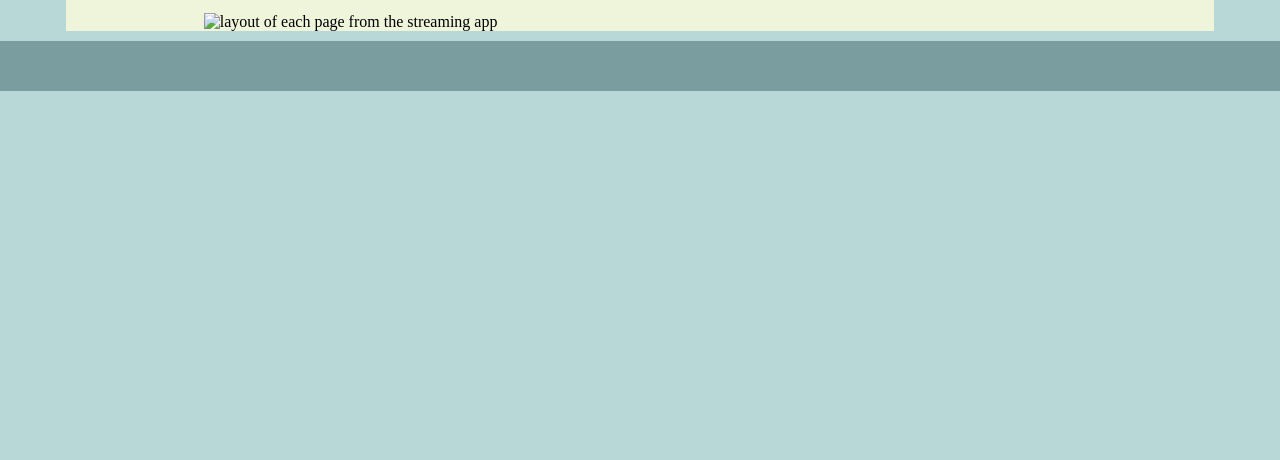
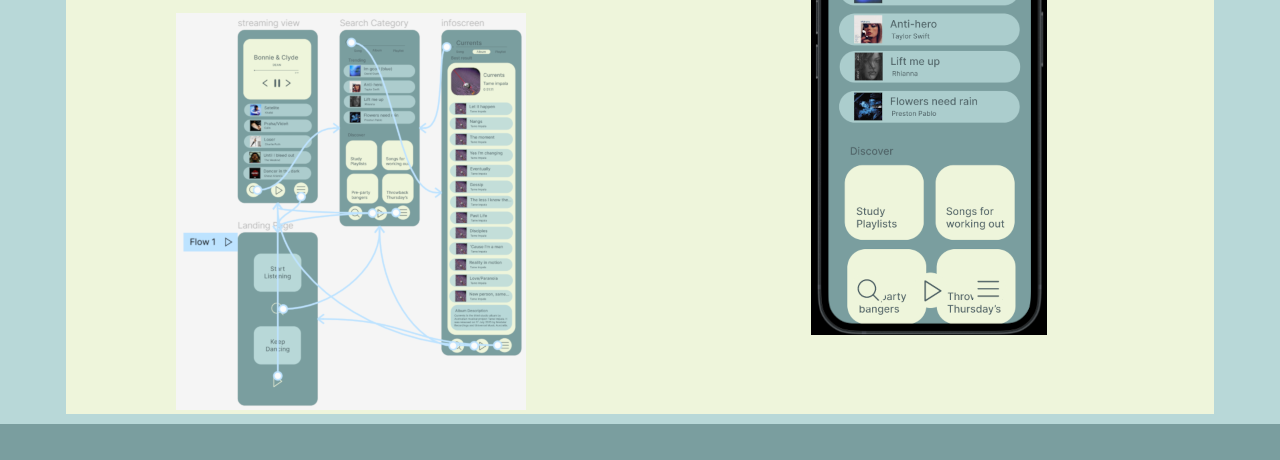
Before and after one commit to ju-nmd2022/wuid-portfolio-danae1moreault, a plain HTML site: page AppProject.html in a window 1280 px wide. Shown: the part 304-764 px from the top of the page. Drawn offline with Linux system fonts and the light colour scheme.

Commit message:
adding images

```diff
--- a/AppProject.html
+++ b/AppProject.html
@@ -30,7 +30,7 @@
         </p>
         <div class="pic">
           <img
-            src="/fullDisp.png"
+            src="fullDisp.png"
             alt="layout of each page from the streaming app"
           />
         </div>
```
Also changed, not shown: aka.jpg (added), appIcon.png (added), crime.gif (added), dingdong.png (added), facenovel.png (added), fullDisp.png (added), hassafall.jpg (added), ikea.jpg (added), kermit.gif (added), linkedOut.png (added), search.png (added), windsor.jpg (added), youpause.png (added).
